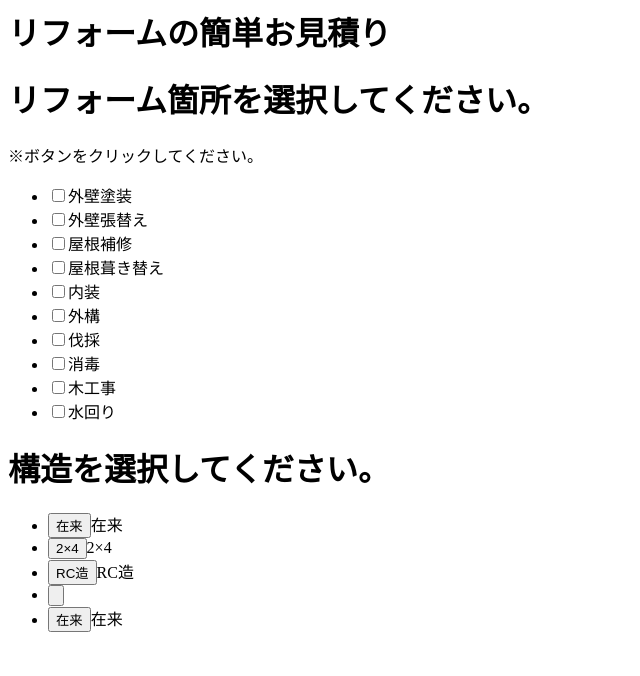
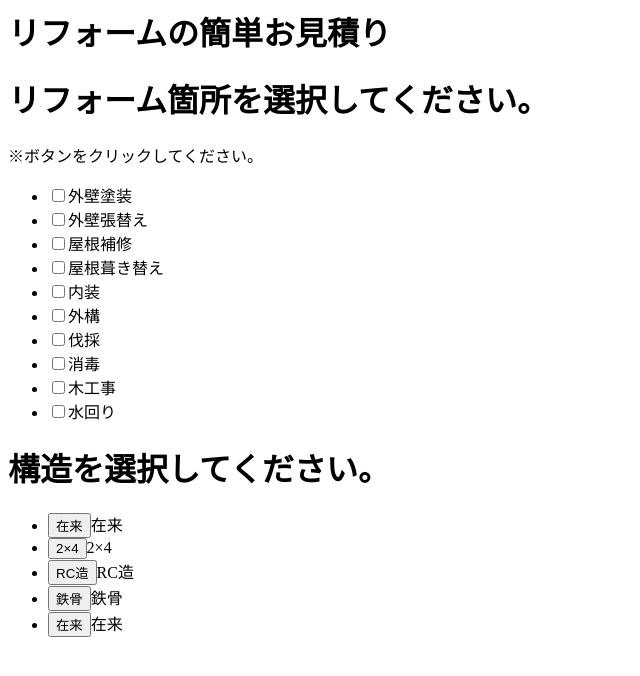
Before and after one commit to Yamareform/Mitsumori, a plain HTML site: page index.html in a window 1280 px wide. Shown: the whole page, without its empty margins (0-640 px from the left). Drawn offline with Linux system fonts and the light colour scheme.

Commit message:
リスト欄構造追加（鉄骨）

```diff
--- a/index.html
+++ b/index.html
@@ -33,7 +33,7 @@
         <li><input type="button" name="construc" value="在来">在来</li>
         <li><input type="button" name="construc" value="2×4">2×4</li>
         <li><input type="button" name="construc" value="RC造">RC造</li>
-        <li><input type="button" name="construc" value=""></li>
+        <li><input type="button" name="construc" value="鉄骨">鉄骨</li>
         <li><input type="button" name="construc" value="在来">在来</li>
     </ul>
 </div>
```
